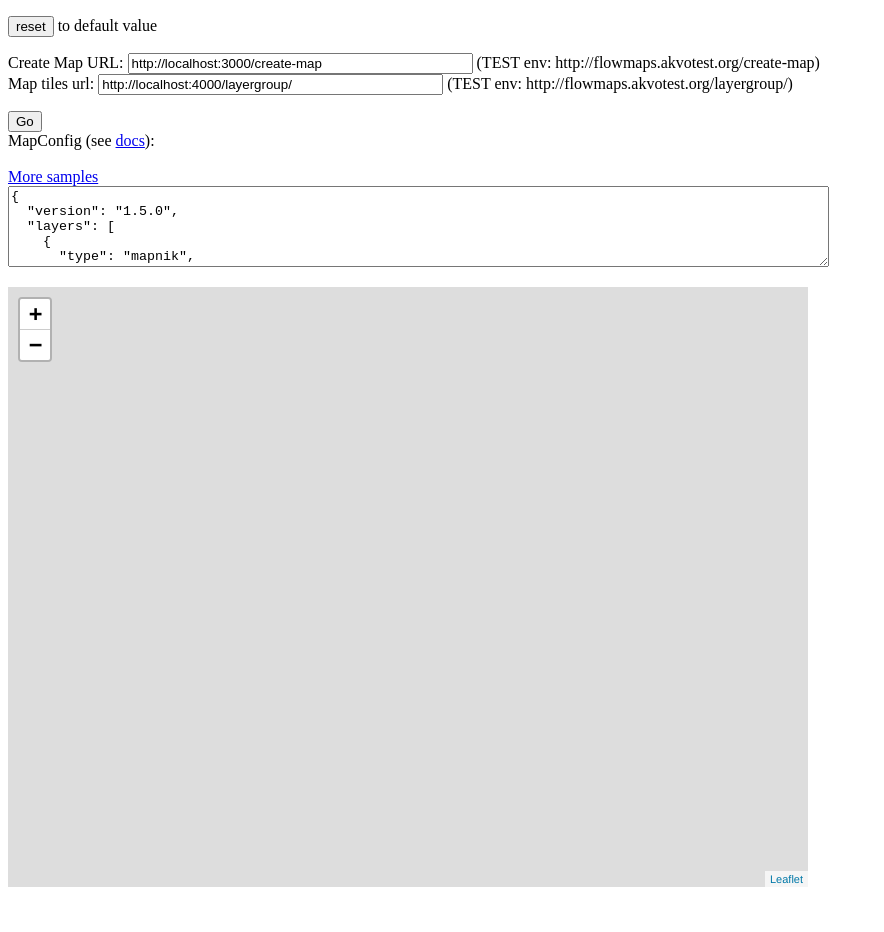
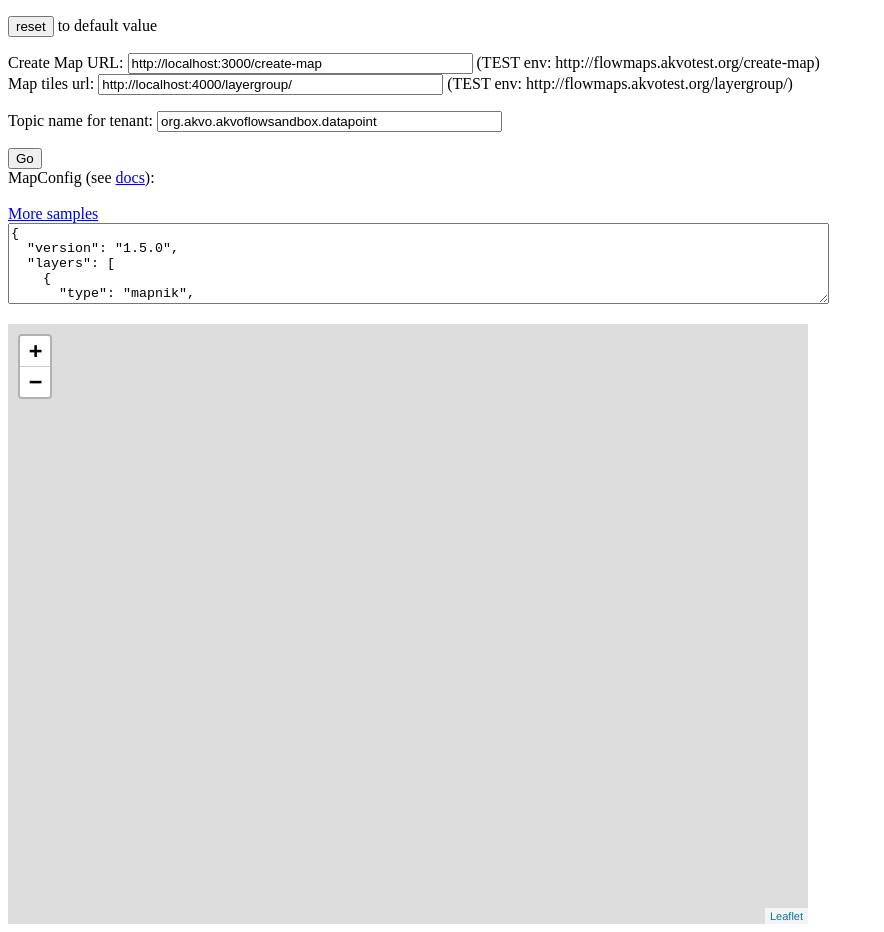
Before and after one commit to akvo/akvo-flow-maps, a plain HTML site: page viewer/index.html in a window 1280 px wide. Both pictures are taken after a click on the button "Go". Shown: the whole page, without its empty margins (0-884 px from the left). Before the commit the page ends 895 px from the top, so only its background shows below. Drawn offline with nearby package versions, Linux system fonts and the light colour scheme; no server answers.

Commit message:
[#2] HTML viewer can chose the data topic

```diff
--- a/viewer/index.html
+++ b/viewer/index.html
@@ -83,7 +83,9 @@
                     console.info("Success: " + textStatus + " / " + JSON.stringify(data));
                     setMap(data.layergroupid, data.metadata);
                   },
-                  data: mapConfig
+                  data: JSON.stringify({
+                                         topic:$('#topic').val(),
+                                         map: JSON.parse(mapConfig)})
                 });
 
             };
@@ -111,6 +113,8 @@ Create Map URL: <input type="text" size="40" id="createUrl" value="http://localh
 <br/>
 Map tiles url: <input type="text" size="40" id="tilesUrl" value="http://localhost:4000/layergroup/"> (TEST env: http://flowmaps.akvotest.org/layergroup/)
 <p>
+Topic name for tenant: <input type="text" size="40" id="topic" value="org.akvo.akvoflowsandbox.datapoint">
+<p>
 <input type="button" id="update_map" value="Go">
 <br />
 MapConfig (see <a href="https://github.com/CartoDB/Windshaft/blob/master/doc/MapConfig-specification.md">docs</a>):
```
